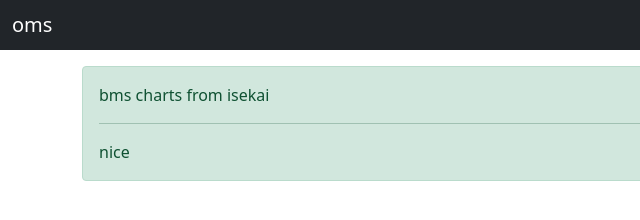
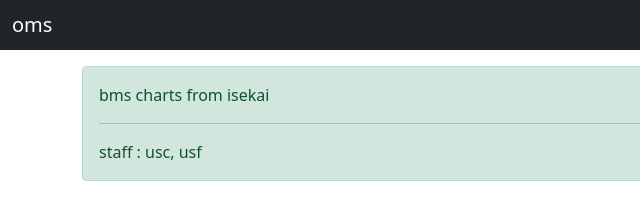
Before and after one commit to sateliera/oms, a plain HTML site: page index.html in a window 1280 px wide. Shown: the full height of the page, 0-640 px from the left. Drawn offline with nearby package versions, Linux system fonts and the light colour scheme; no server answers.

Commit message:
Update index.html

```diff
--- a/index.html
+++ b/index.html
@@ -30,7 +30,7 @@
             <p>bms charts from isekai</p>
             <p></p>
             <hr>
-            <p class="mb-0">nice</p>
+            <p class="mb-0">staff : usc, usf</p>
         </div>
 
 
```
